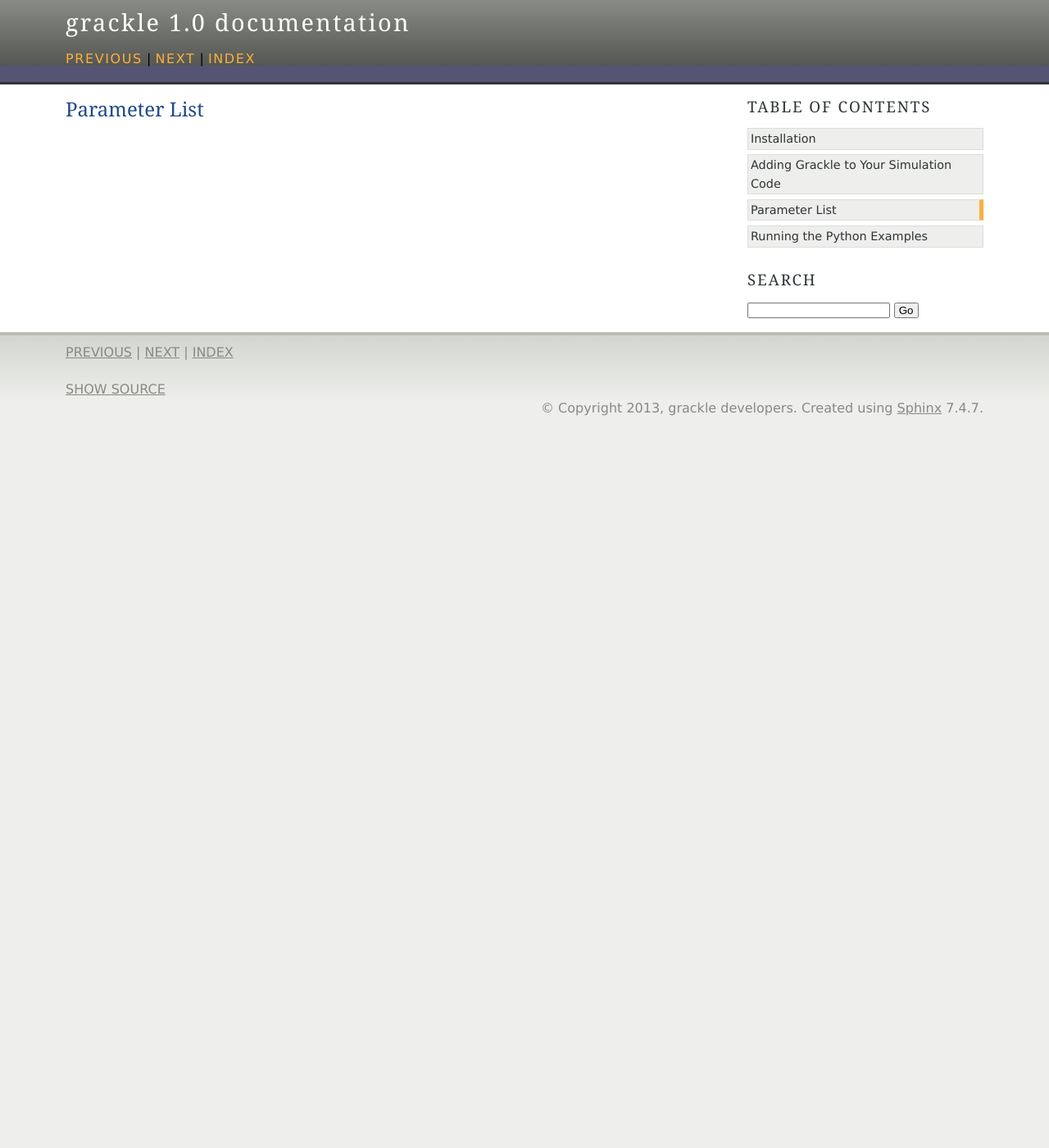
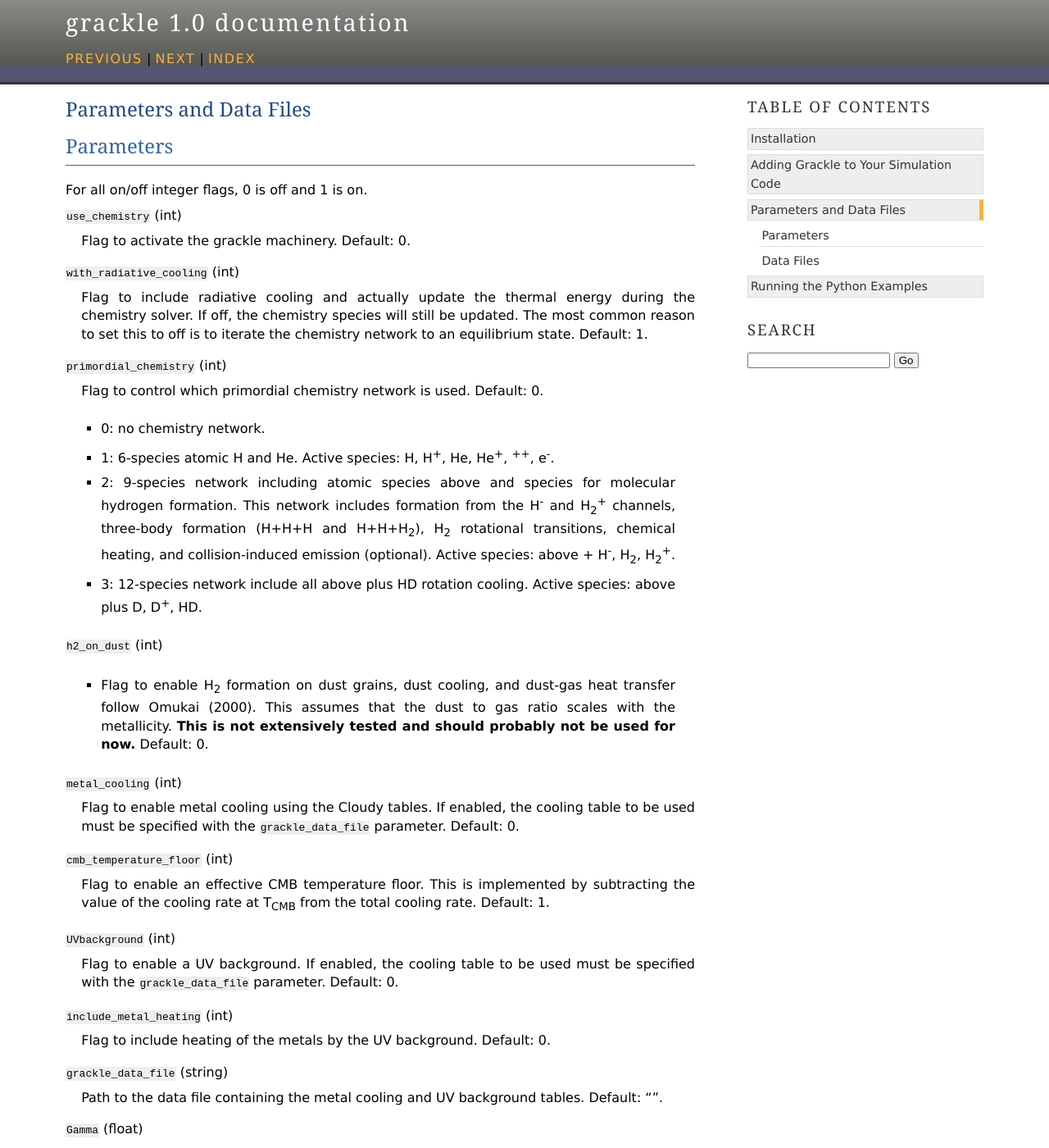
Before and after one commit to grackle-project/grackle, a Sphinx documentation site: the page built from doc/source/Parameters.rst, in a window 1280 px wide and 1400 px high. Shown: the whole window at 82% size. Built offline with Sphinx 7.4.7, drawn with Linux system fonts in a browser that asks for light colours; some of the changed text lies outside the part shown.

Commit message:
Adding parameters and data files docs.

```diff
--- a/doc/source/Parameters.rst
+++ b/doc/source/Parameters.rst
@@ -1,4 +1,79 @@
 .. _parameters:
 
-Parameter List
-==============
+Parameters and Data Files
+=========================
+
+Parameters
+----------
+
+For all on/off integer flags, 0 is off and 1 is on.
+
+``use_chemistry`` (int)
+    Flag to activate the grackle machinery.  Default: 0.
+
+``with_radiative_cooling`` (int)
+    Flag to include radiative cooling and actually update the thermal energy during the chemistry solver.  If off, the chemistry species will still be updated.  The most common reason to set this to off is to iterate the chemistry network to an equilibrium state.  Default: 1.
+
+``primordial_chemistry`` (int)
+    Flag to control which primordial chemistry network is used.  Default: 0.
+
+    - 0: no chemistry network.
+    - 1: 6-species atomic H and He.  Active species: H, H\ :sup:`+`, He, He\ :sup:`+`, \ :sup:`++`, e\ :sup:`-`.
+    - 2: 9-species network including atomic species above and species for molecular hydrogen formation.  This network includes formation from the H\ :sup:`-` and H\ :sub:`2`\ :sup:`+` channels, three-body formation (H+H+H and H+H+H\ :sub:`2`), H\ :sub:`2` rotational transitions, chemical heating, and collision-induced emission (optional).  Active species: above + H\ :sup:`-`, H\ :sub:`2`, H\ :sub:`2`\ :sup:`+`.
+    - 3: 12-species network include all above plus HD rotation cooling.  Active species: above plus D, D\ :sup:`+`, HD.
+
+``h2_on_dust`` (int)
+    - Flag to enable H\ :sub:`2` formation on dust grains, dust cooling, and dust-gas heat transfer follow Omukai (2000).  This assumes that the dust to gas ratio scales with the metallicity.  **This is not extensively tested and should probably not be used for now.** Default: 0.
+
+``metal_cooling`` (int)
+    Flag to enable metal cooling using the Cloudy tables.  If enabled, the cooling table to be used must be specified with the ``grackle_data_file`` parameter.  Default: 0.
+
+``cmb_temperature_floor`` (int)
+    Flag to enable an effective CMB temperature floor.  This is implemented by subtracting the value of the cooling rate at T\ :sub:`CMB` from the total cooling rate.  Default: 1.
+
+``UVbackground`` (int)
+    Flag to enable a UV background.  If enabled, the cooling table to be used must be specified with the ``grackle_data_file`` parameter.  Default: 0.
+
+``include_metal_heating`` (int)
+    Flag to include heating of the metals by the UV background.  Default: 0.
+
+``grackle_data_file`` (string)
+    Path to the data file containing the metal cooling and UV background tables.  Default: "".
+
+``Gamma`` (float)
+    The ratio of specific heats for an ideal gas.  A direct calculation for the molecular component is used if ``primordial_chemistry`` > 1.  Default:  5/3.
+
+``three_body_rate`` (int)
+    Flag to control which three-body H\ :sub:`2` formation rate is used.  0: Abel, Bryan & Norman (2002), 1: PSS83, 2: CW83, 3: FH07, 4: G08.  These are discussed in Turk et. al. (2011).  Default: 0.
+
+``cie_cooling`` (int)
+    Flag to enable H\ :sub:`2` collision-induced emission cooling from Ripamonti & Abel (2004).  Default: 0.
+
+``h2_optical_depth_approximation`` (int)
+    Flag to enable H\ :sub:`2` cooling attenuation from Ripamonti & Abel (2004).  Default: 0.
+
+``photoelectric_heating`` (int)
+    Flag to enable a spatially uniform heating term approximating photo-electric heating from dust from Tasker & Bryan (2008).  Default: 0.
+
+``photoelectric_heating_rate`` (float)
+    If ``photoelectric_heating`` enabled, the heating rate in units of erg cm\ :sup:`-3` s\ :sup:`-1`.  Default: 8.5e-26.
+
+``Compton_xray_heating`` (int)
+   Flag to enable Compton heating from an X-ray background following Madau & Efstathiou (1999).  Default: 0.
+
+``LWbackground_intensity`` (float)
+    Intensity of a constant Lyman-Werner H\ :sub:`2` photo-dissociating radiation field in units of 10\ :sup:`-21` erg s\ :sup:`-1` cm\ :sup:`-2` Hz\ :sup:`-1` sr\ :sup:`-1`.  Default: 0.
+
+``LWbackground_sawtooth_suppression`` (int)
+    Flag to enable suppression of Lyman-Werner flux due to Lyman-series absorption (giving a sawtooth pattern), taken from Haiman & Abel, & Rees (2000).  Default: 0.
+
+Data Files
+----------
+
+These files contain the metal heating and cooling rates and the UV background photo-heating and photo-ionization rates.  For all three files, the number density range is -10 < log\ :sub:`10` (n\ :sub:`H` / cm\ :sub:`-3`) < 4 and the temperature range is 1 < log\ :sub:`10` (T / K) < 9.  Extrapolation is performed when outside of the data range.  All data files are located in the **input** directory in the source.
+
+ - **CloudyData_noUVB.h5** - metal cooling rates for collisional ionization equilibrium.
+
+ - **CloudyData_UVB=FG2011.h5** - metal heating and cooling rates and UV background rates from the work of `Faucher-Giguere et. al. (2009) <http://adsabs.harvard.edu/abs/2009ApJ...703.1416F>`_, updated in 2011.  The maxmimum redshift is 10.6.  Above that, collisional ionization equilibrium is assumed.
+
+ - **CloudyData_UVB=HM2012.h5** - metal heating and cooling rates and UV background rates from the work of `Haardt & Madau (2012) <http://adsabs.harvard.edu/abs/2012ApJ...746..125H>`_.  The maximum redshift is 15.13.  Above that, collisional ionization equilibrium is assumed.
```
